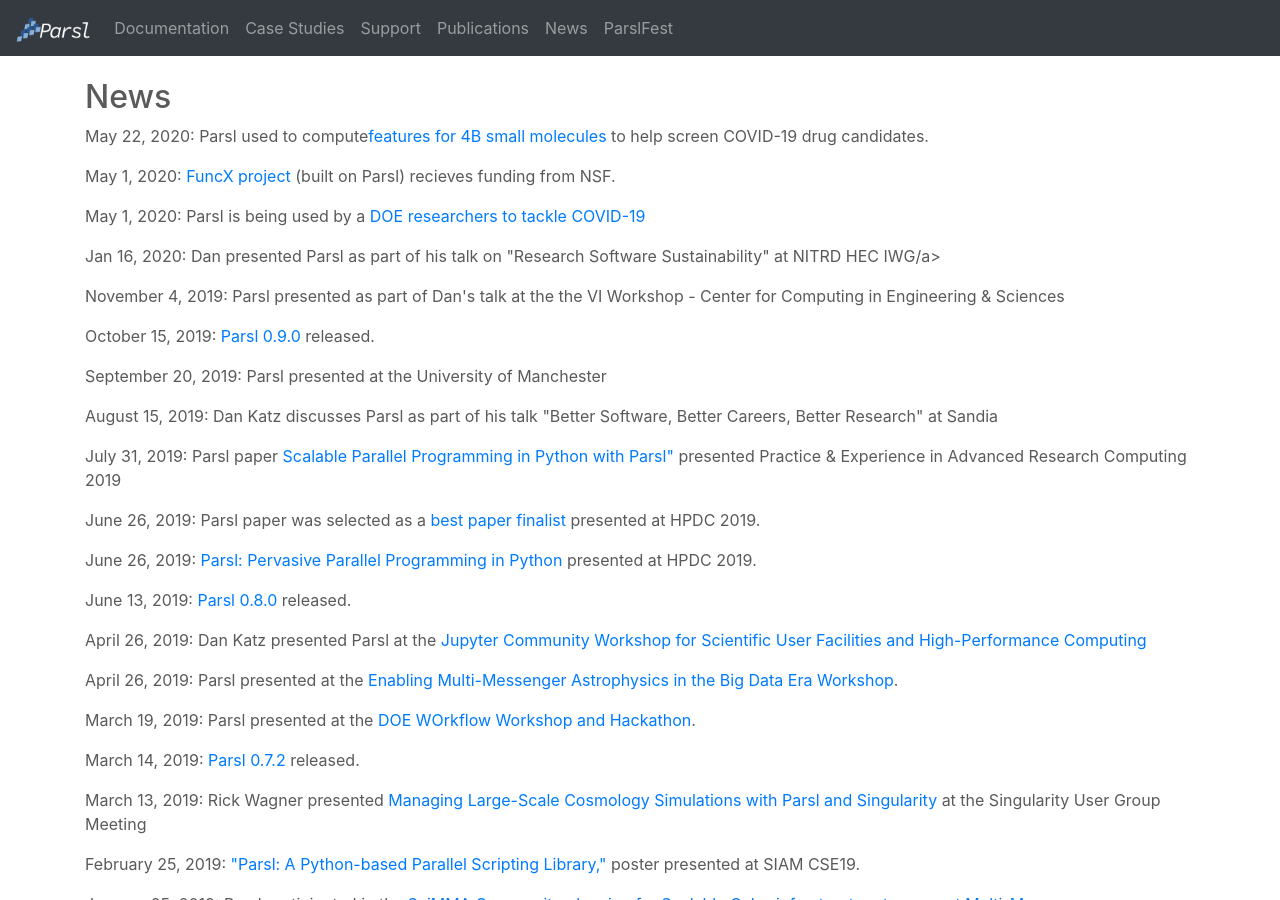
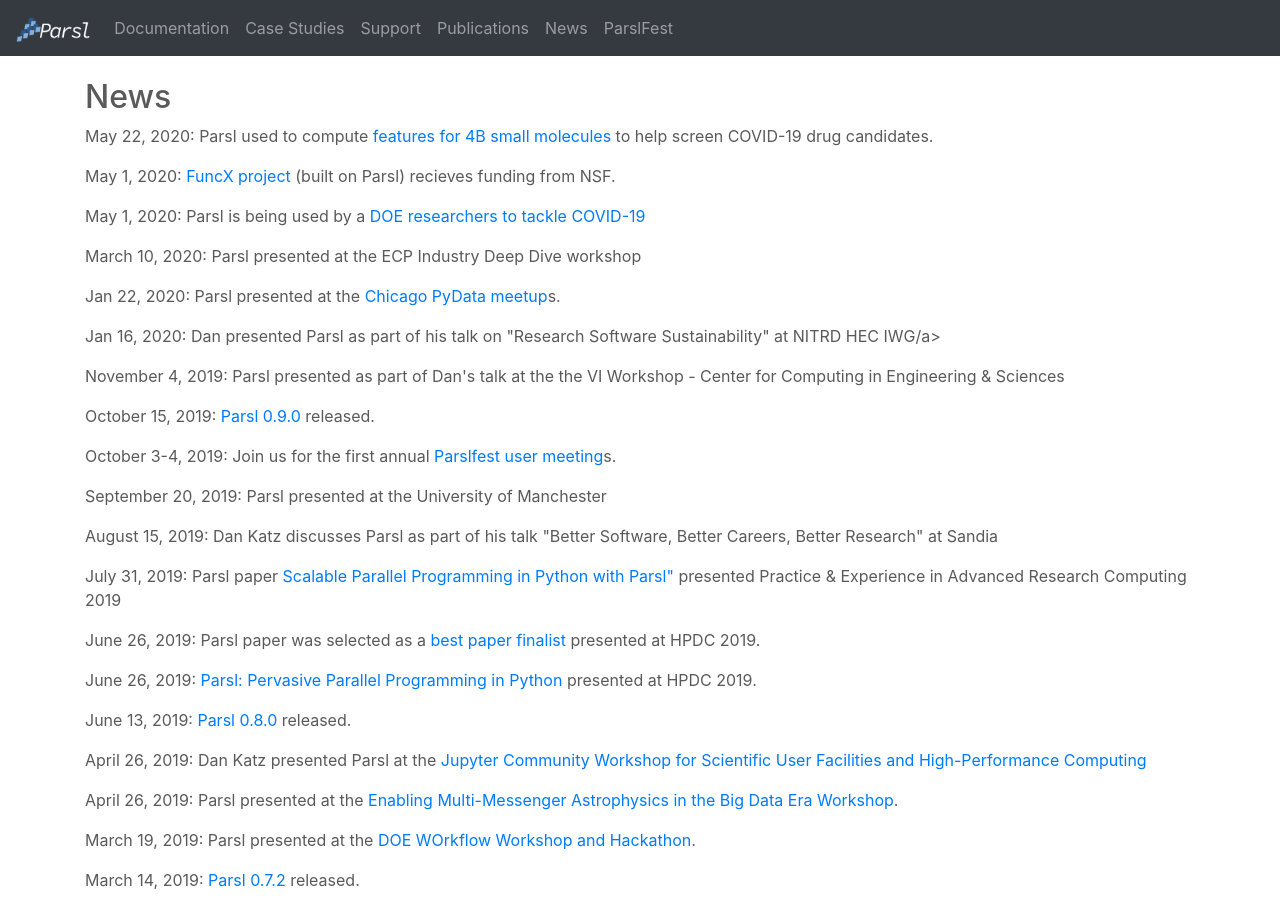
Before and after one commit to Parsl/parsl.github.io, a Jekyll site: the page built from news2.html, in a window 1280 px wide and 900 px high. Built offline with Jekyll 4.4.1, drawn with Linux system fonts in a browser that asks for light colours.

Commit message:
More news

```diff
--- a/news2.html
+++ b/news2.html
@@ -19,9 +19,10 @@
 
 
 
+
         <div class="news-info">
         <p><span class="name">May 22, 2020:</span>
-          Parsl used to compute<a href='https://2019-ncovgroup.github.io/data/'>features for 4B small molecules</a> to help screen COVID-19 drug candidates.
+          Parsl used to compute <a href='https://2019-ncovgroup.github.io/data/'>features for 4B small molecules</a> to help screen COVID-19 drug candidates.
         </p>
       </div>
 
@@ -34,6 +35,18 @@
        <div class="news-info">
         <p><span class="name">May 1, 2020:</span>
           Parsl is being used by a <a href='https://science.osti.gov/-/media/ascr/ascac/pdf/meetings/202004/ASCAC-COVID-202004.pdf'>DOE researchers to tackle COVID-19</a>
+        </p>
+      </div>
+
+        <div class="news-info">
+        <p><span class="name">March 10, 2020:</span>
+          Parsl presented at the ECP Industry Deep Dive workshop
+        </p>
+      </div>
+
+       <div class="news-info">
+        <p><span class="name">Jan 22, 2020:</span>
+          Parsl presented at the <a href='http://chicago.pydata.org/'>Chicago PyData meetup</a>s.
         </p>
       </div>
 
@@ -54,6 +67,12 @@
       <div class="news-info">
         <p><span class="name">October 15, 2019:</span>
           <a href='https://pypi.org/project/parsl/0.9.0'>Parsl 0.9.0</a> released.
+        </p>
+      </div>
+
+                 <div class="news-info">
+        <p><span class="name">October 3-4, 2019:</span>
+         Join us for the first annual <a href='https://parsl-project.org/parslfest.html'>Parslfest user meeting</a>s.
         </p>
       </div>
 
```
